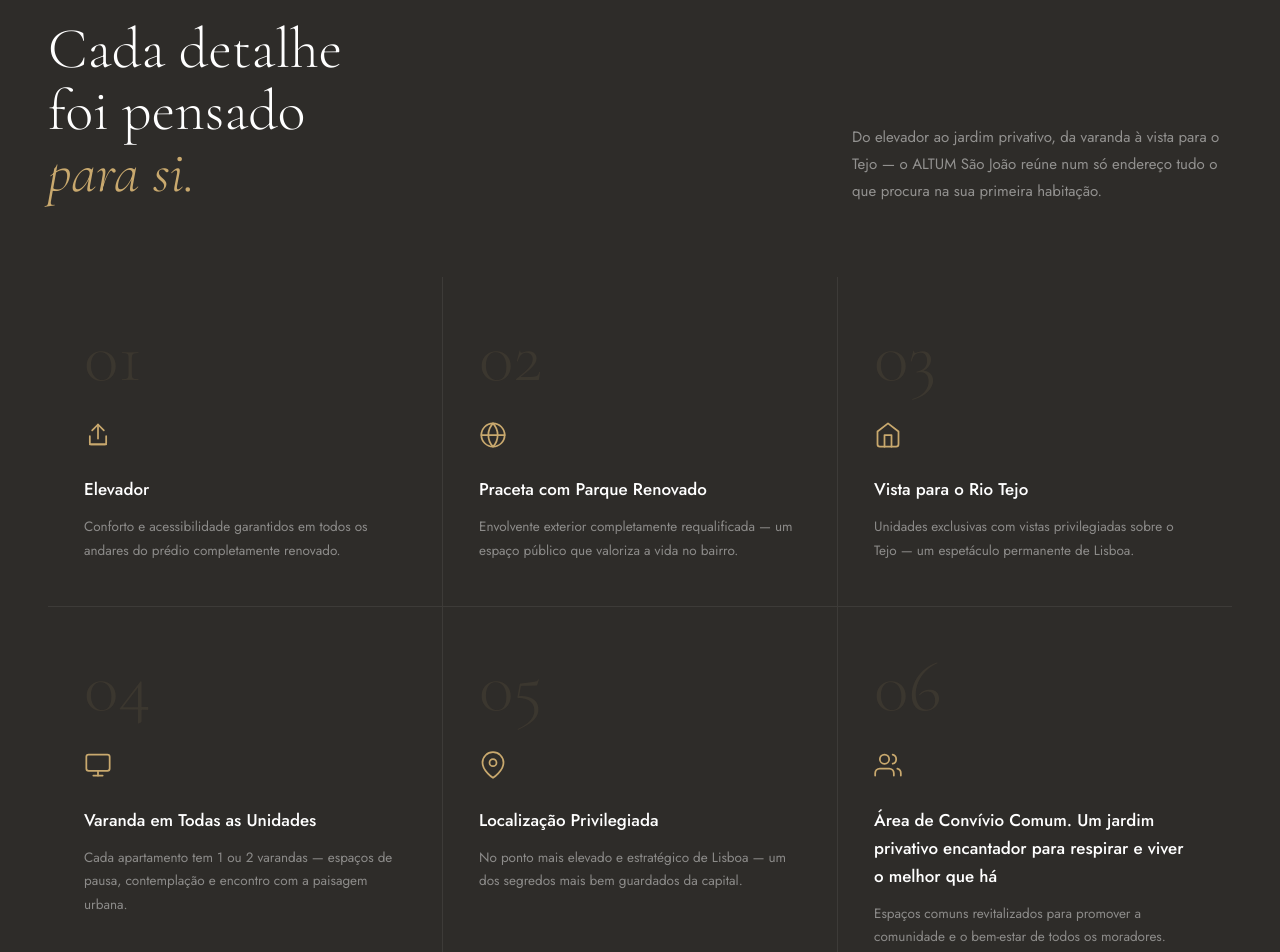
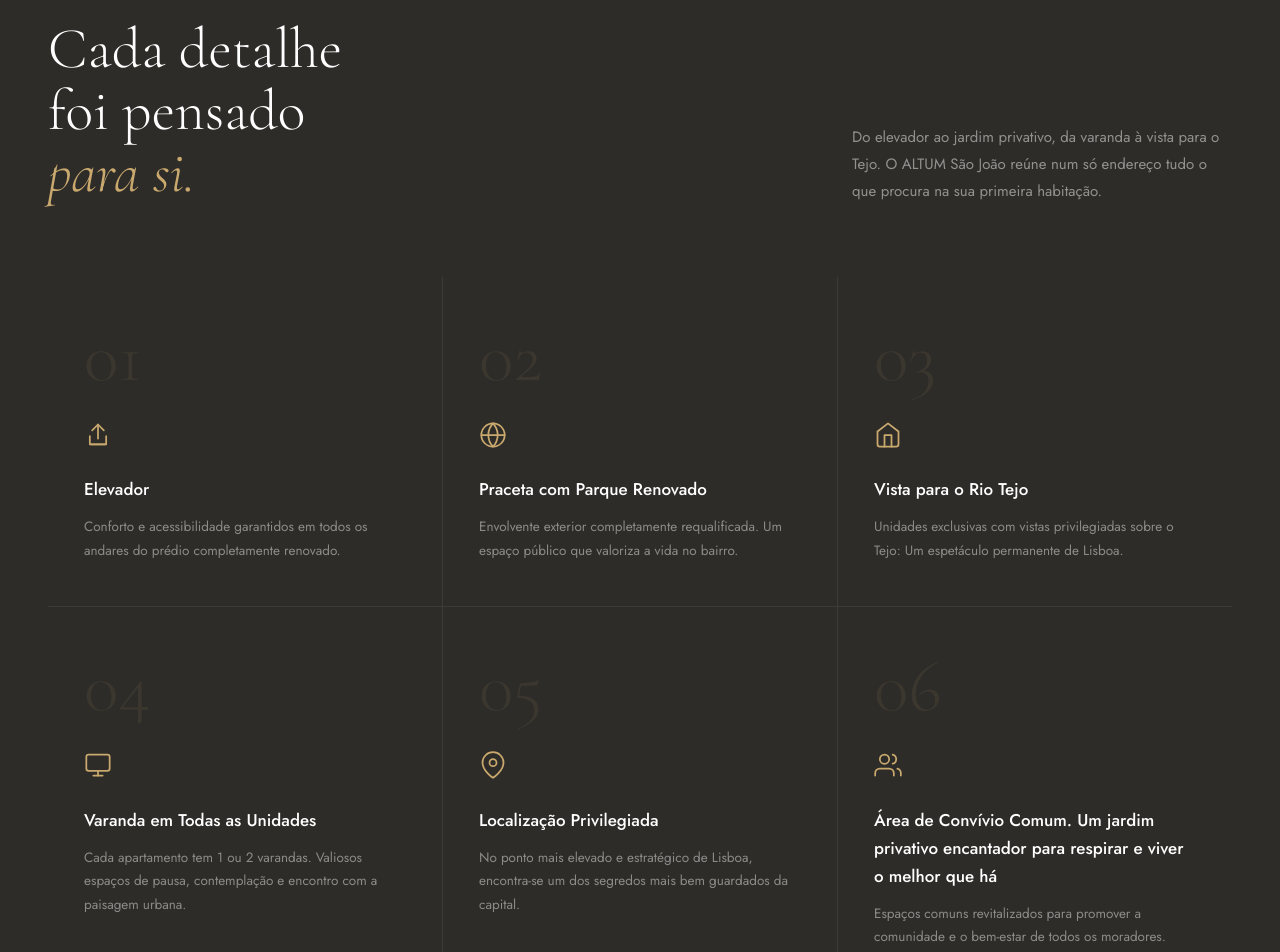
Before and after one commit to TatyaneGomiero/ASJ, a plain HTML site: page index.html in a window 1280 px wide. Shown: the part 2320-3272 px from the top of the page. Drawn offline with nearby package versions, Linux system fonts and the light colour scheme.

Commit message:
Update indexfinal.html

```diff
--- a/index.html
+++ b/index.html
@@ -1004,7 +1004,7 @@
         <h2 class="title r" style="color:var(--white)">Cada detalhe<br>foi pensado<br><em>para si.</em></h2>
       </div>
       <p class="diff-head-body r">
-        Do elevador ao jardim privativo, da varanda à vista para o Tejo — o ALTUM São João reúne num só endereço tudo o que procura na sua primeira habitação.
+        Do elevador ao jardim privativo, da varanda à vista para o Tejo. O ALTUM São João reúne num só endereço tudo o que procura na sua primeira habitação.
       </p>
     </div>
 
@@ -1023,7 +1023,7 @@
           <svg xmlns="http://www.w3.org/2000/svg" viewBox="0 0 24 24" fill="none" stroke="currentColor" stroke-width="1.5" stroke-linecap="round" stroke-linejoin="round"><circle cx="12" cy="12" r="10"/><path d="M12 2a14.5 14.5 0 0 0 0 20 14.5 14.5 0 0 0 0-20"/><path d="M2 12h20"/></svg>
         </div>
         <h3 class="diff-title">Praceta com Parque Renovado</h3>
-        <p class="diff-body">Envolvente exterior completamente requalificada — um espaço público que valoriza a vida no bairro.</p>
+        <p class="diff-body">Envolvente exterior completamente requalificada. Um espaço público que valoriza a vida no bairro.</p>
       </div>
       <div class="diff-card r d3">
         <div class="diff-n">03</div>
@@ -1031,7 +1031,7 @@
           <svg xmlns="http://www.w3.org/2000/svg" viewBox="0 0 24 24" fill="none" stroke="currentColor" stroke-width="1.5" stroke-linecap="round" stroke-linejoin="round"><path d="M3 9l9-7 9 7v11a2 2 0 0 1-2 2H5a2 2 0 0 1-2-2z"/><polyline points="9 22 9 12 15 12 15 22"/></svg>
         </div>
         <h3 class="diff-title">Vista para o Rio Tejo</h3>
-        <p class="diff-body">Unidades exclusivas com vistas privilegiadas sobre o Tejo — um espetáculo permanente de Lisboa.</p>
+        <p class="diff-body">Unidades exclusivas com vistas privilegiadas sobre o Tejo: Um espetáculo permanente de Lisboa.</p>
       </div>
       <div class="diff-card r d1">
         <div class="diff-n">04</div>
@@ -1039,7 +1039,7 @@
           <svg xmlns="http://www.w3.org/2000/svg" viewBox="0 0 24 24" fill="none" stroke="currentColor" stroke-width="1.5" stroke-linecap="round" stroke-linejoin="round"><rect x="2" y="3" width="20" height="14" rx="2"/><line x1="8" y1="21" x2="16" y2="21"/><line x1="12" y1="17" x2="12" y2="21"/></svg>
         </div>
         <h3 class="diff-title">Varanda em Todas as Unidades</h3>
-        <p class="diff-body">Cada apartamento tem 1 ou 2 varandas — espaços de pausa, contemplação e encontro com a paisagem urbana.</p>
+        <p class="diff-body">Cada apartamento tem 1 ou 2 varandas. Valiosos espaços de pausa, contemplação e encontro com a paisagem urbana.</p>
       </div>
       <div class="diff-card r d2">
         <div class="diff-n">05</div>
@@ -1047,7 +1047,7 @@
           <svg xmlns="http://www.w3.org/2000/svg" viewBox="0 0 24 24" fill="none" stroke="currentColor" stroke-width="1.5" stroke-linecap="round" stroke-linejoin="round"><path d="M21 10c0 7-9 13-9 13s-9-6-9-13a9 9 0 0 1 18 0z"/><circle cx="12" cy="10" r="3"/></svg>
         </div>
         <h3 class="diff-title">Localização Privilegiada</h3>
-        <p class="diff-body">No ponto mais elevado e estratégico de Lisboa — um dos segredos mais bem guardados da capital.</p>
+        <p class="diff-body">No ponto mais elevado e estratégico de Lisboa, encontra-se um dos segredos mais bem guardados da capital.</p>
       </div>
       <div class="diff-card r d3">
         <div class="diff-n">06</div>
@@ -1228,10 +1228,10 @@
         <span class="eyebrow">Jardim Privativo</span>
         <h2 class="title">Um pulmão verde<br>dentro de <em>casa.</em></h2>
         <p style="font-size:15.5px;color:var(--mid);line-height:1.85;margin:28px 0 20px;">
-          No coração do ALTUM, desenhámos um pátio interno com paisagismo pensado para ser o seu escape urbano. Um espaço comum onde a natureza encontra a arquitetura — ideal para ler um livro, apanhar ar fresco ou simplesmente desligar do ritmo da cidade.
+          No coração do ALTUM, desenhámos um pátio interno com paisagismo pensado para ser o seu escape urbano. Um espaço comum onde a natureza encontra a arquitetura. O local ideal para ler um livro, apanhar ar fresco ou simplesmente desligar do ritmo da cidade.
         </p>
         <p style="font-size:15.5px;color:var(--mid);line-height:1.85;margin-bottom:40px;">
-          A praceta exterior foi também completamente requalificada, com novo parque — transformando a envolvente num espaço público de qualidade que valoriza a vida no bairro e o próprio investimento.
+          A praceta exterior foi também completamente requalificada, com novo parque. Transformando a envolvente num espaço público de qualidade que valoriza a vida no bairro e o próprio investimento.
         </p>
         <a href="#contato" class="btn btn-gold">Quero Saber Mais</a>
       </div>
@@ -1252,7 +1252,7 @@
           Situado num dos pontos mais elevados e estratégicos da capital, o Alto de São João emerge hoje como um dos segredos mais bem guardados de Lisboa. Um bairro que narra a história da cidade através da sua arquitetura e topografia, oferecendo uma experiência de vida que une a serenidade residencial à pulsão criativa da metrópole moderna.
         </p>
         <p class="bairro-body2">
-          Historicamente conhecido pela sua importância cultural e pela proximidade ao Tejo, o Alto de São João conserva a alma da Lisboa autêntica. As suas ruas ecoam a tradição dos bairros vizinhos como a Graça e a Penha de França — mas com uma amplitude e uma luminosidade próprias de quem observa a cidade de cima.
+          Historicamente conhecido pela sua importância cultural e pela proximidade ao Tejo, o Alto de São João conserva a alma da Lisboa autêntica. As suas ruas ecoam a tradição dos bairros vizinhos como a Graça e a Penha de França, mas com uma amplitude e uma luminosidade próprias de quem observa a cidade de cima.
         </p>
         <div class="rr">
         <img
```
